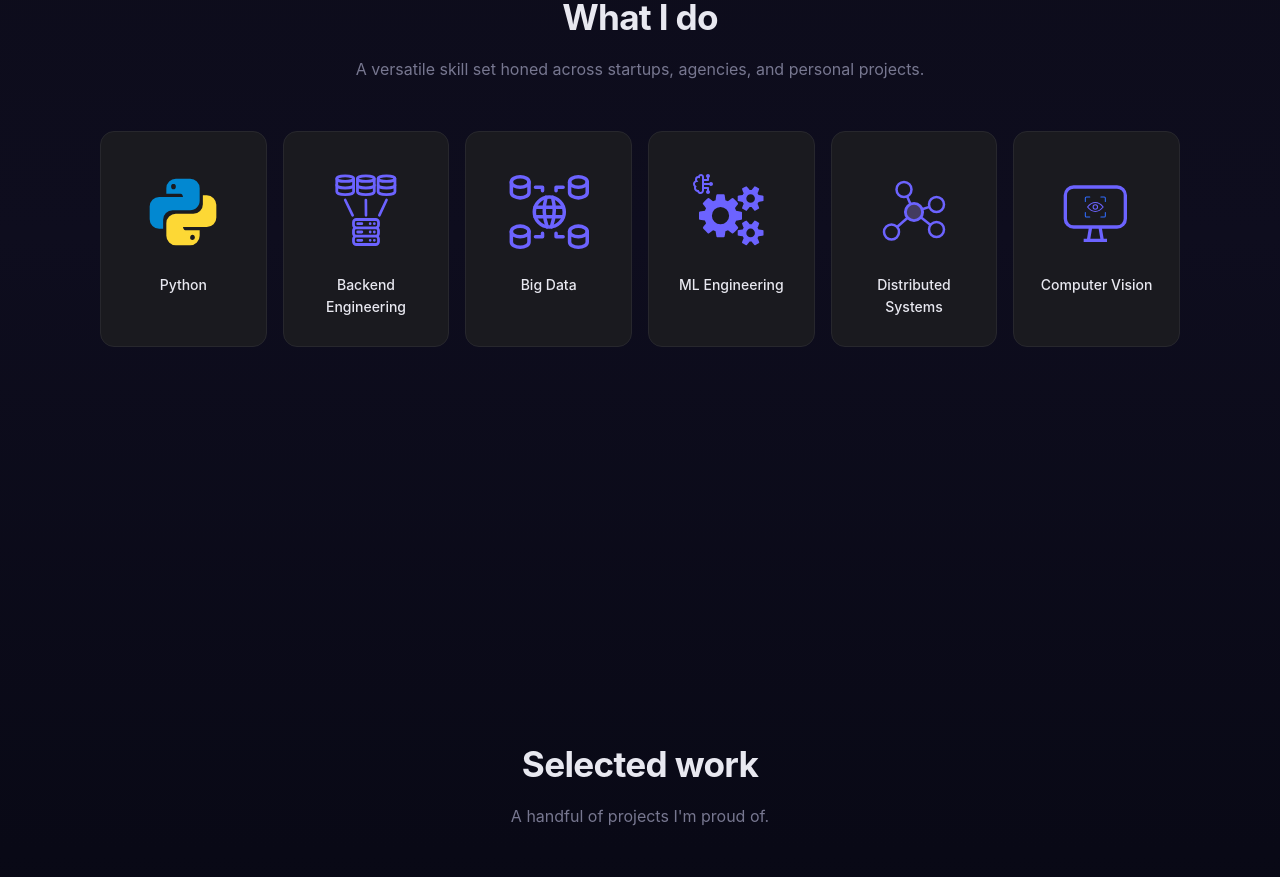
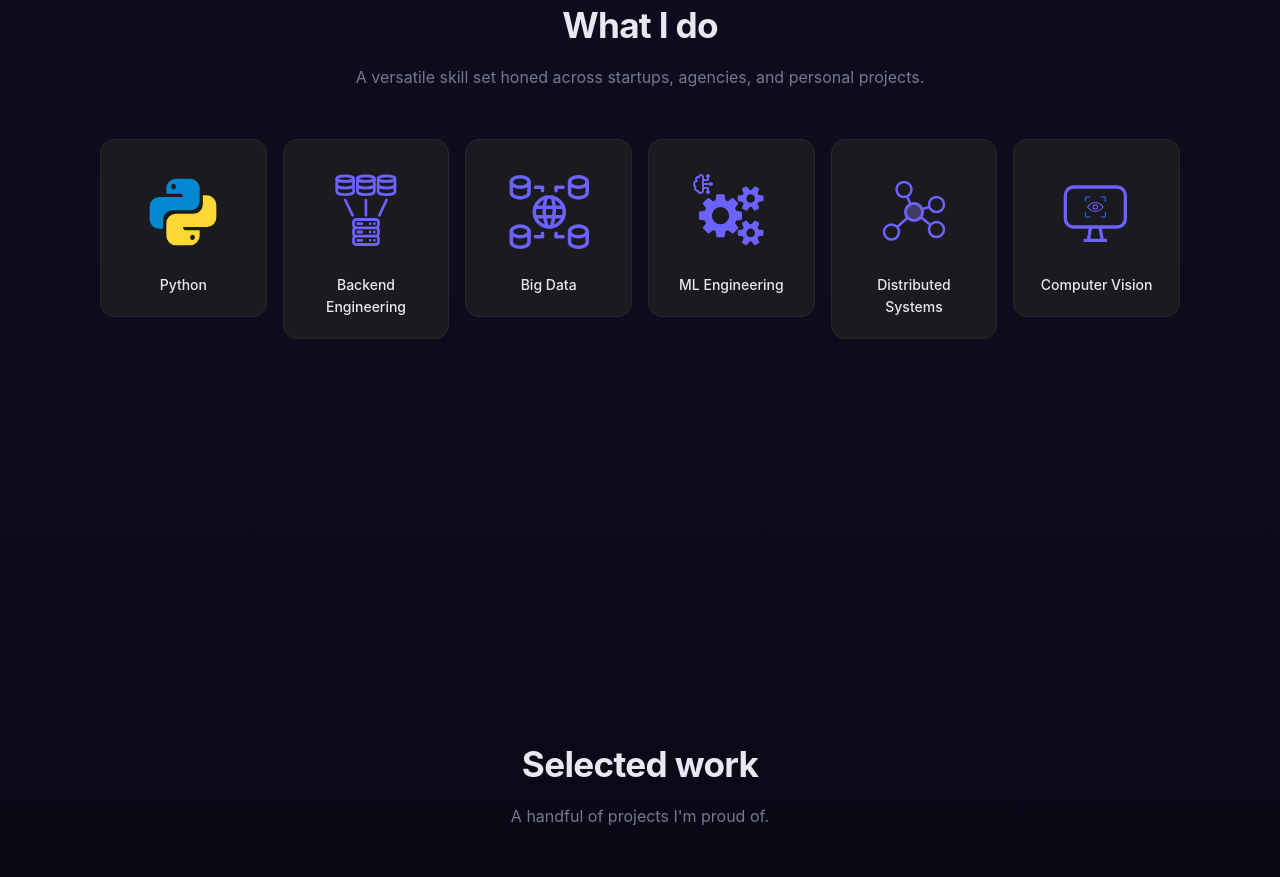
Before and after one commit to DavidSergeev/DavidSergeev.github.io, a React (Vite) app: page / in a window 1280 px wide. Shown: the part 1000-1877 px from the top of the page. Built offline with nearby package versions, Linux system fonts and the light colour scheme.

Commit message:
style: make skill icon badges square and centered
- Apply `aspect-ratio: 1 / 1` to skill icon badges for a consistent square shape.
- Add `justify-content: center` and reduce padding for balanced vertical/horizontal alignment.

```diff
--- a/src/App.css
+++ b/src/App.css
@@ -317,8 +317,10 @@
   display: flex;
   flex-direction: column;
   align-items: center;
+  justify-content: center;
   gap: 10px;
-  padding: 28px 20px;
+  aspect-ratio: 1 / 1;
+  padding: 20px;
   background: var(--surface);
   border: 1px solid var(--border);
   border-radius: var(--radius);
```
